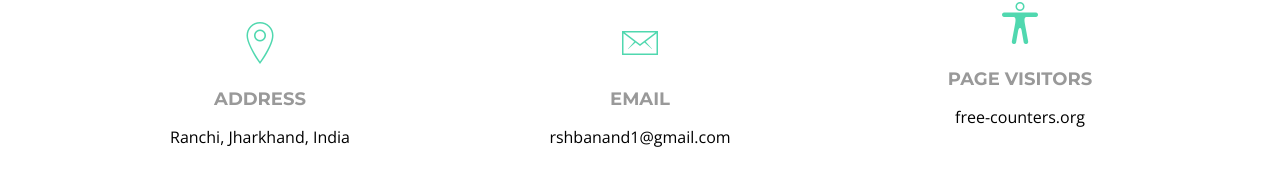
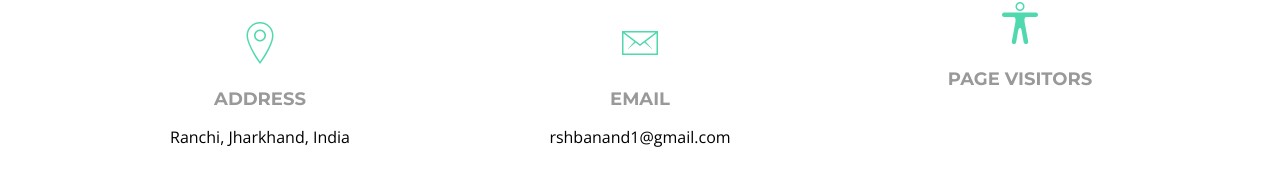
Before and after one commit to RishabhAnand1/Portfolio, a plain HTML site: page index.html in a window 1280 px wide. Shown: the part 2516-2711 px from the top of the page. Drawn offline with nearby package versions, Linux system fonts and the light colour scheme; a script that the page names is missing; files whose address does not match are found by name.

Commit message:
Update index.html

```diff
--- a/index.html
+++ b/index.html
@@ -314,7 +314,7 @@
               <h3>Page Visitors</h3>
               <!-- hitwebcounter Code START -->
               <!-- hitwebcounter Code START -->
-              <a href='https://www.free-counters.org/'>free-counters.org</a> <script type='text/javascript' src='https://www.freevisitorcounters.com/auth.php?id=e470170fca98d94b06f221b7387c7d77665fcfaf'></script>
+              <a href='https://www.free-counters.org/'></a> <script type='text/javascript' src='https://www.freevisitorcounters.com/auth.php?id=e470170fca98d94b06f221b7387c7d77665fcfaf'></script>
 	      <script type="text/javascript" src="https://freevisitorcounters.com/en/home/counter/824227/t/9"></script>
             </div>
           </div>
```
